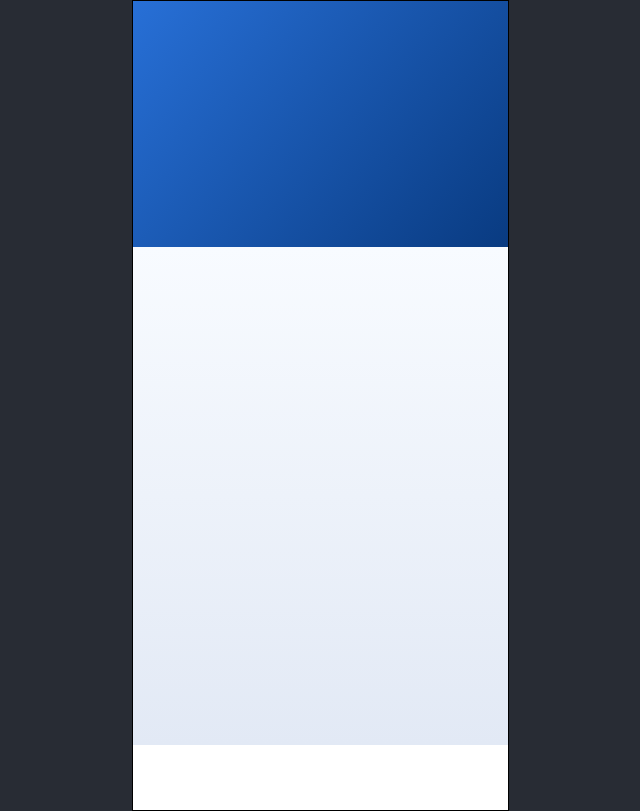
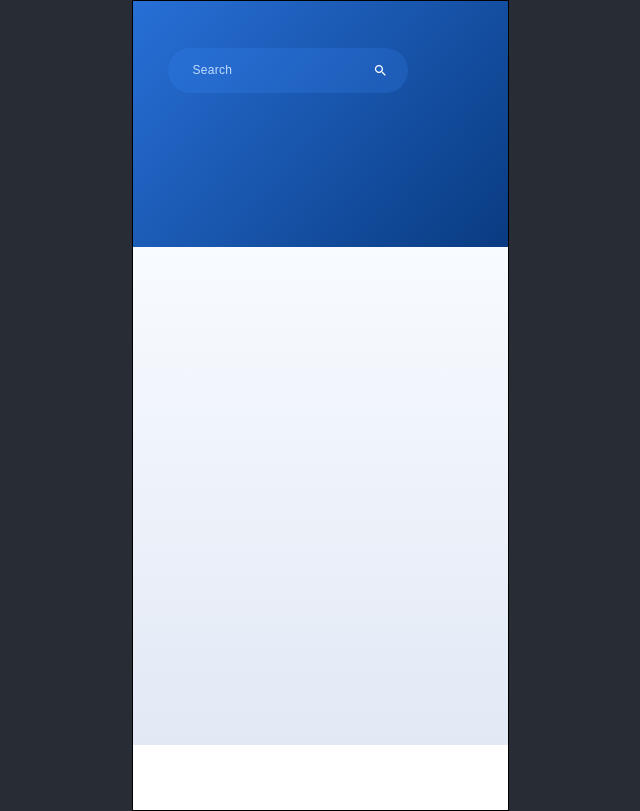
Before and after one commit to jasontau/pharmagy-react, a React (Create React App) app: page / in a window 1280 px wide. Shown: the whole page, without its empty margins (320-960 px from the left). Built offline with nearby package versions, Linux system fonts and the light colour scheme.

Commit message:
added searchBar

```diff
--- /dev/null
+++ b/src/components/searchBar.js
@@ -0,0 +1,55 @@
+import React from 'react';
+import SearchIcon from '@material-ui/icons/Search';
+import styled from 'styled-components';
+import { makeStyles } from '@material-ui/core/styles';
+
+const Container = styled.div`
+  width: 240px;
+  height: 45px;
+  margin-top: 47px;
+  margin-left: 35px;
+  border-radius: 31px;
+  background-color: rgb(61, 139, 255, 0.2);
+  display: flex;
+  justify-content: center;
+  align-items: center;
+  position: absolute;
+`;
+
+const Input = styled.input`
+  flex-grow: 1;
+  margin-left: 23px;
+  border: none;
+  background: transparent;
+  outline: none;
+  caret-color: #c2ddff;
+  font-size: 12px;
+  font-weight: normal;
+  font-stretch: normal;
+  font-style: normal;
+  line-height: 1.42;
+  letter-spacing: 0.3px;
+  color: #c2ddff;
+  &::-webkit-input-placeholder {
+    color: #c2ddff;
+  }
+`;
+
+const useStyles = makeStyles({
+  icon: {
+    fontSize: '15px',
+    marginRight: '20px'
+  }
+});
+
+function SearchBar() {
+  const classes = useStyles();
+  return (
+    <Container>
+      <Input placeholder='Search' />
+      <SearchIcon className={classes.icon}></SearchIcon>
+    </Container>
+  );
+}
+
+export default SearchBar;
--- a/src/components/topBar.js
+++ b/src/components/topBar.js
@@ -1,14 +1,20 @@
 import React from 'react';
+import SearchBar from './searchBar';
 import styled from 'styled-components';
 
 const BackgroundTop = styled.div`
   width: 375px;
   height: 246px;
   background-image: linear-gradient(131deg, #2d79e6 -18%, #053476 113%);
+  position: relative;
 `;
 
 function TopBar() {
-  return <BackgroundTop />;
+  return (
+    <BackgroundTop>
+      <SearchBar />
+    </BackgroundTop>
+  );
 }
 
 export default TopBar;
```
